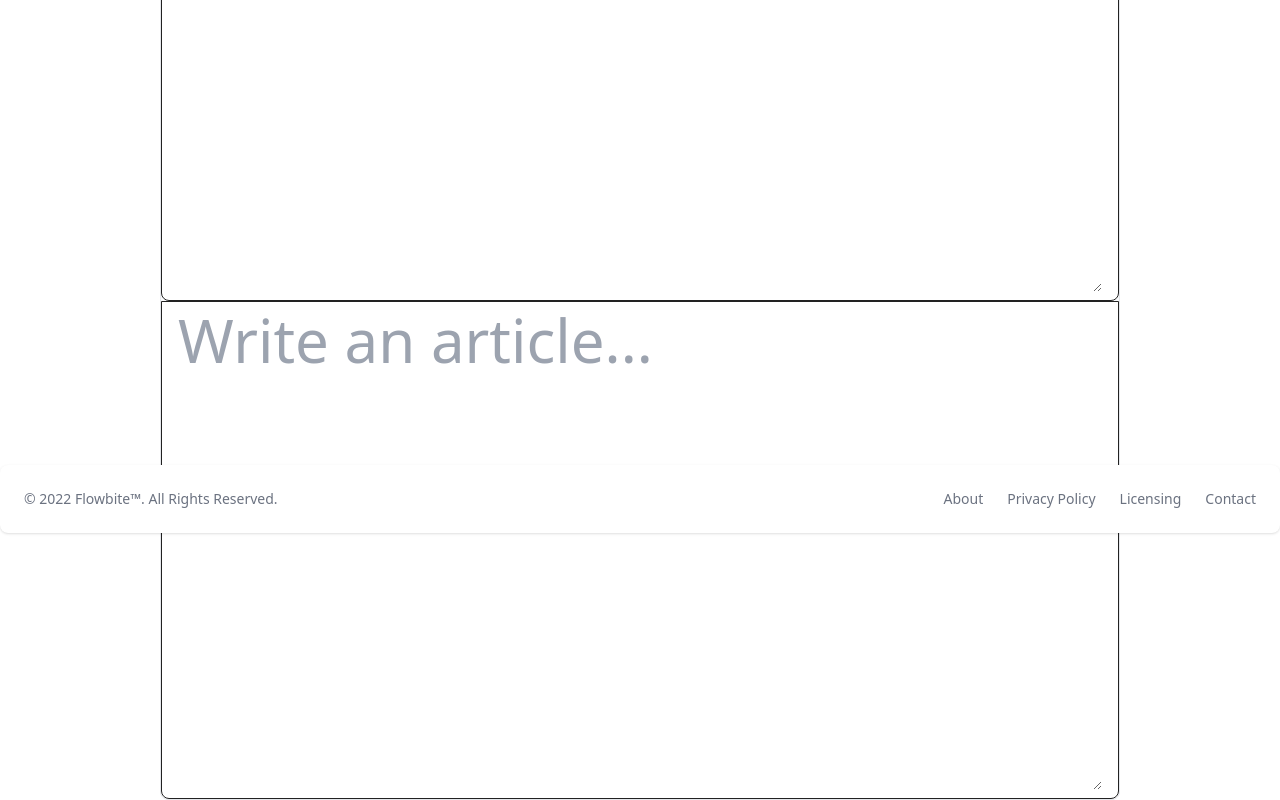
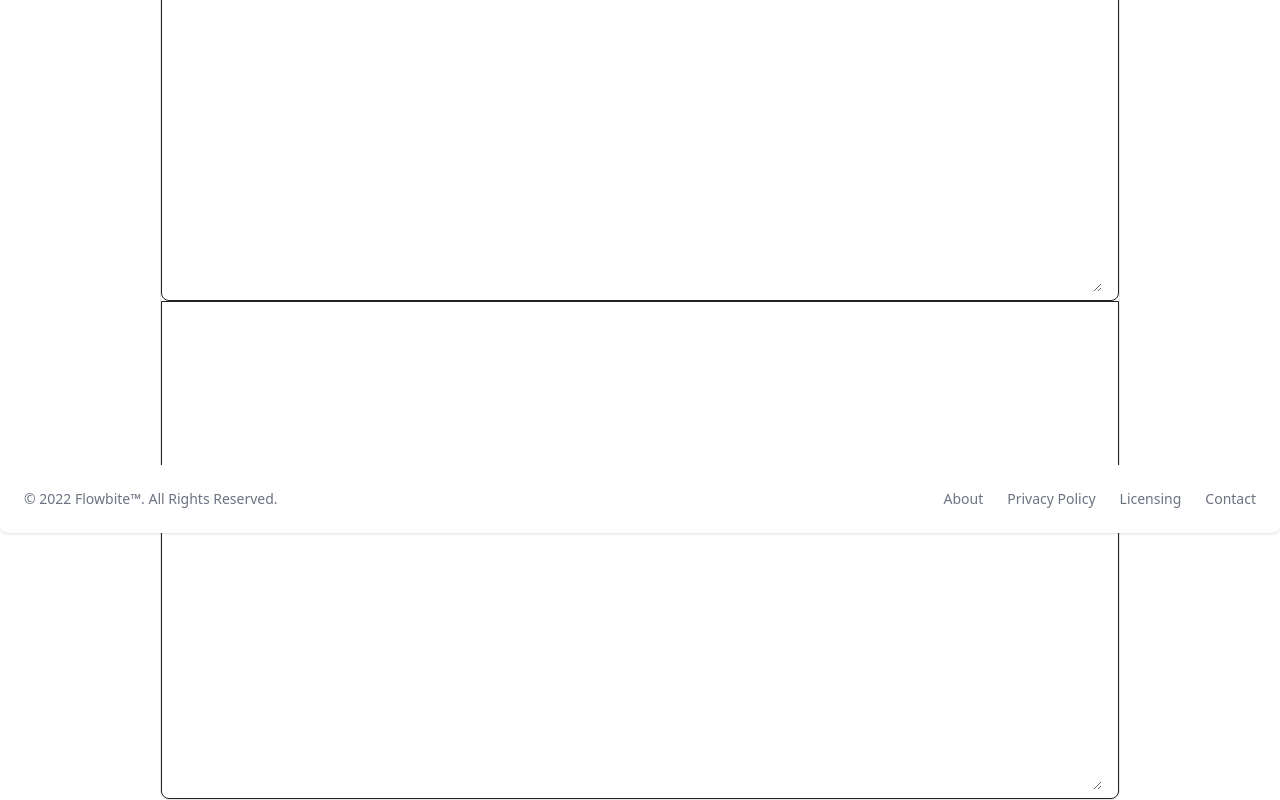
Before and after one commit to berserkersword/currency, a React (Create React App) app: page /convert in a window 1280 px wide. Shown: the part 335-1135 px from the top of the page. Built offline with nearby package versions, Linux system fonts and the light colour scheme; no server answers; a web font is replaced by a local one.

Commit message:
fix-converter

```diff
--- a/src/Components/Converter.tsx
+++ b/src/Components/Converter.tsx
@@ -72,11 +72,12 @@ const Converter = (props: { data: DataModel[] }) => {
                         <textarea
                             id="editor"
                             rows={8}
+                            value={result}
                             className="block text-6xl  px-0 w-full text-white  bg-white border-0 dark:bg-gray-800 focus:ring-0 dark:text-white dark:placeholder-gray-400"
                             placeholder="Write an article..."
                             disabled
                         >
-                            {result}
+
                         </textarea>
                     </div>
                 </div>
```
